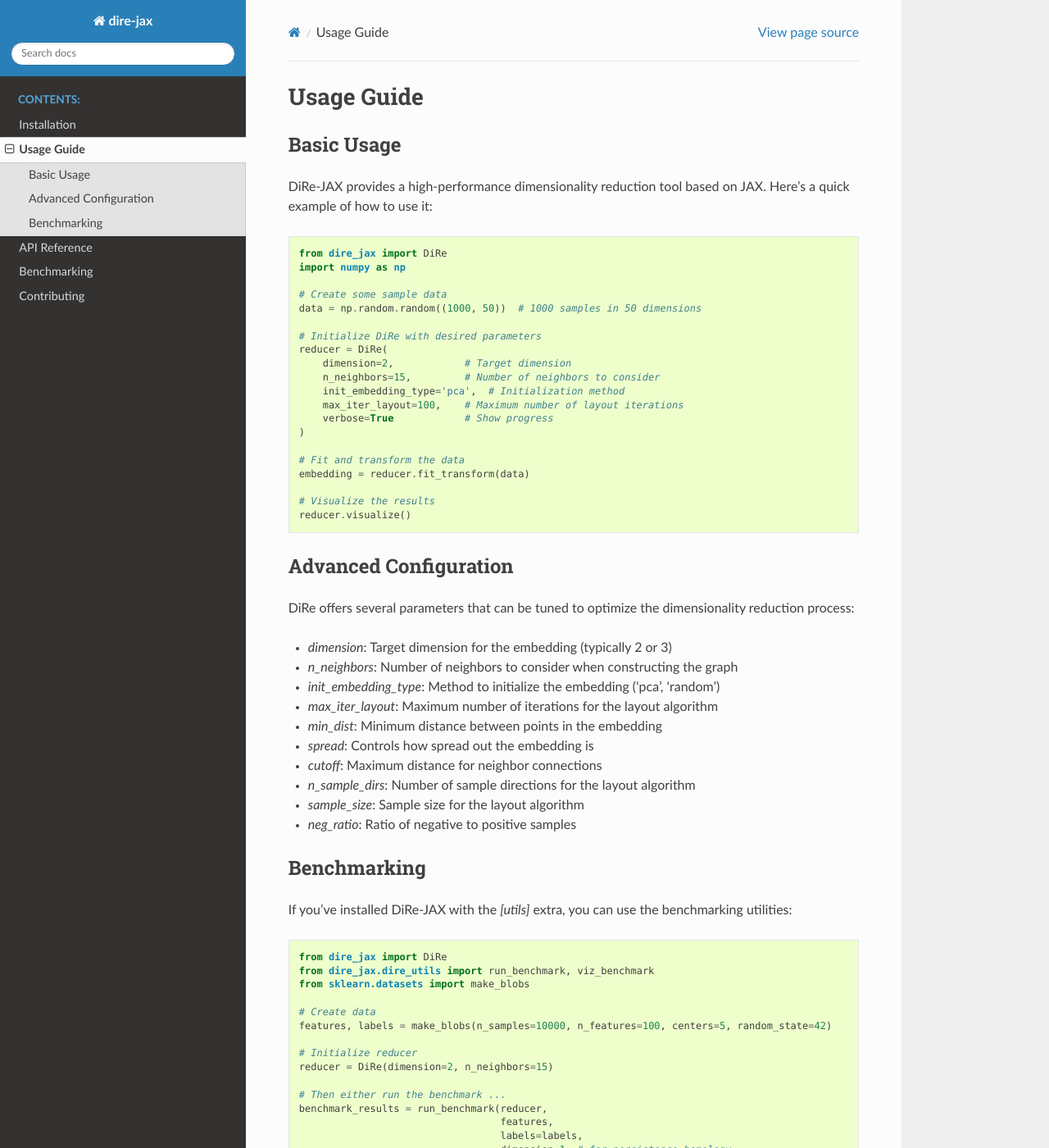
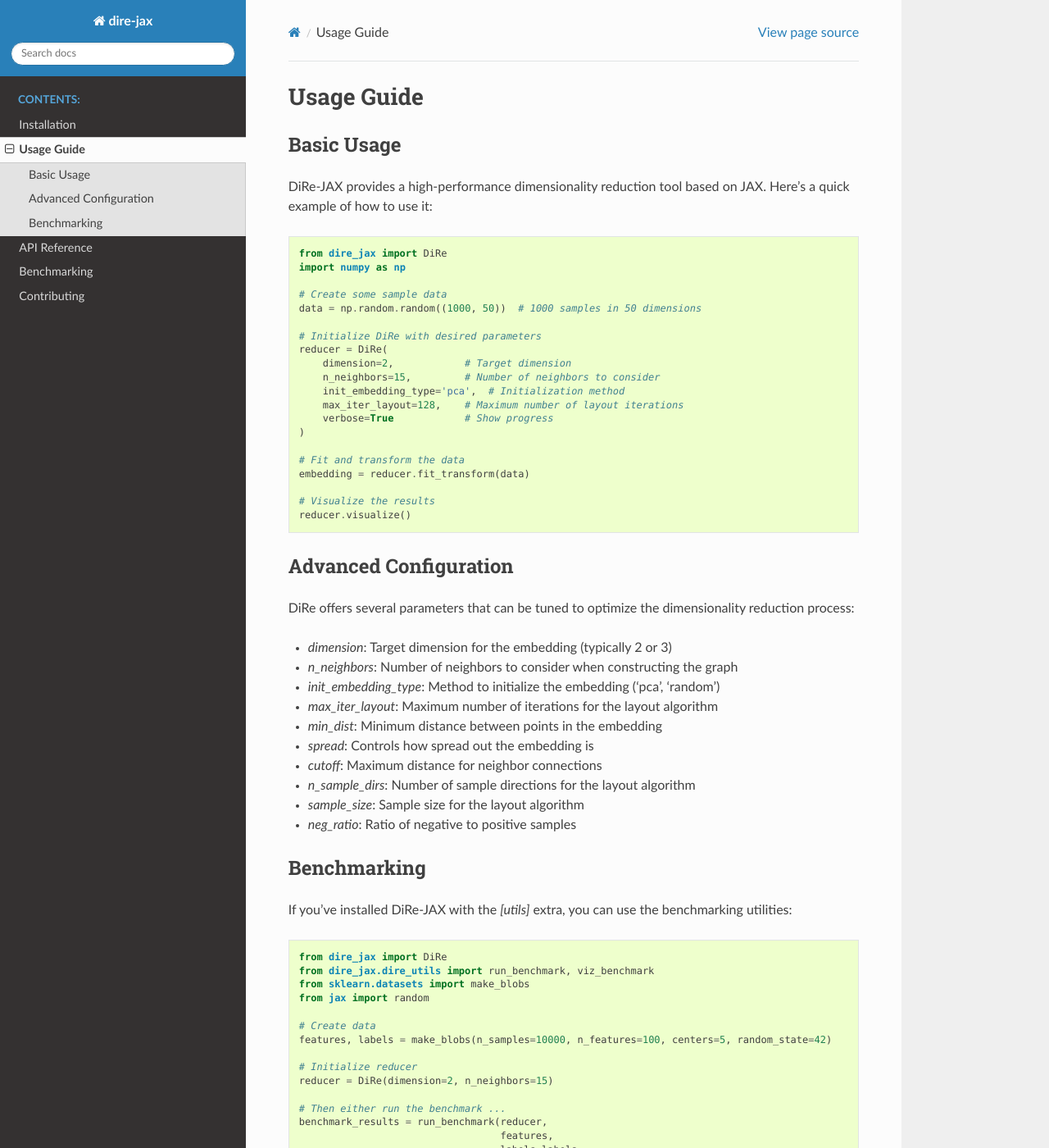
Before and after one commit to x-tabdeveloping/dire-jax, a Sphinx documentation site: the page built from docs/source/usage.rst, in a window 1280 px wide and 1400 px high. Shown: the whole window at 82% size. Built offline with Sphinx 7.4.7 and the Read the Docs theme 3.1.0, drawn with Linux system fonts in a browser that asks for light colours.

Commit message:
update docs

```diff
--- a/docs/source/benchmarking.rst
+++ b/docs/source/benchmarking.rst
@@ -21,6 +21,7 @@ The `dire_utils` module provides functions for benchmarking:
 .. code-block:: python
 
     from dire_jax.dire_utils import run_benchmark, viz_benchmark
+    from jax import random
 
     # Run a single benchmark or a larger sample
     results = run_benchmark(reducer,
--- a/docs/source/usage.rst
+++ b/docs/source/usage.rst
@@ -19,7 +19,7 @@ DiRe-JAX provides a high-performance dimensionality reduction tool based on JAX.
         dimension=2,            # Target dimension
         n_neighbors=15,         # Number of neighbors to consider
         init_embedding_type='pca',  # Initialization method
-        max_iter_layout=100,    # Maximum number of layout iterations
+        max_iter_layout=128,    # Maximum number of layout iterations
         verbose=True            # Show progress
     )
 
@@ -55,6 +55,7 @@ If you've installed DiRe-JAX with the `[utils]` extra, you can use the benchmark
     from dire_jax import DiRe
     from dire_jax.dire_utils import run_benchmark, viz_benchmark
     from sklearn.datasets import make_blobs
+    from jax import random
 
     # Create data
     features, labels = make_blobs(n_samples=10000, n_features=100, centers=5, random_state=42)
```
